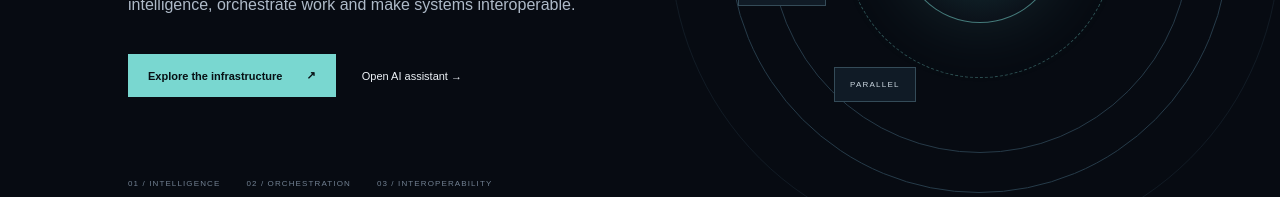
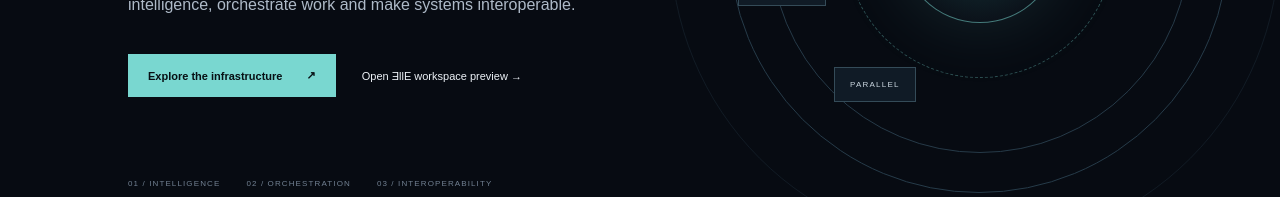
Before and after one commit to axali-sys/Unity-AI-Voice-Interface, a Next.js app: page / in a window 1280 px wide. Shown: the part 479-676 px from the top of the page. Built offline with nearby package versions, Linux system fonts and the light colour scheme.

Commit message:
copy: identify the elle workspace as a preview

```diff
--- a/app/page.js
+++ b/app/page.js
@@ -24,7 +24,7 @@ export default function Home() {
     <header className="ax-nav"><a className="ax-brand" href="#"><span className="ax-mark">A</span><span>AXALIAI<small>GENERAL AI INFRASTRUCTURE</small></span></a><nav>{pages.slice(0,5).map(([id,label])=><a key={id} href={`#${id}`}>{label}</a>)}</nav><a className="ax-nav-cta" href="#contact">Connect <span>↗</span></a></header>
     <section className="ax-hero">
       <div className="ax-orbit ax-orbit-one"></div><div className="ax-orbit ax-orbit-two"></div>
-      <div className="ax-hero-copy"><p className="ax-kicker"><i></i> THE INFRASTRUCTURE BEHIND CONNECTED AI</p><h1>Build beyond<br/><em>one intelligence.</em></h1><p className="ax-lead">Axaliai is an evolving AI infrastructure ecosystem designed to connect intelligence, orchestrate work and make systems interoperable.</p><div className="ax-actions"><a className="ax-button primary" href="#infrastructure">Explore the infrastructure <span>↗</span></a><a className="ax-text-link" href="/assistant">Open AI assistant →</a></div><div className="ax-proof"><span>01 / INTELLIGENCE</span><span>02 / ORCHESTRATION</span><span>03 / INTEROPERABILITY</span></div></div>
+      <div className="ax-hero-copy"><p className="ax-kicker"><i></i> THE INFRASTRUCTURE BEHIND CONNECTED AI</p><h1>Build beyond<br/><em>one intelligence.</em></h1><p className="ax-lead">Axaliai is an evolving AI infrastructure ecosystem designed to connect intelligence, orchestrate work and make systems interoperable.</p><div className="ax-actions"><a className="ax-button primary" href="#infrastructure">Explore the infrastructure <span>↗</span></a><a className="ax-text-link" href="/assistant">Open ƎllE workspace preview →</a></div><div className="ax-proof"><span>01 / INTELLIGENCE</span><span>02 / ORCHESTRATION</span><span>03 / INTEROPERABILITY</span></div></div>
       <div className="ax-hero-visual"><div className="ax-core"><div className="ax-core-inner">A<span>×</span></div><small>AXALIAI CORE</small></div><div className="ax-node node-a">AI CORE</div><div className="ax-node node-b">OMNI</div><div className="ax-node node-c">PARALLEL</div><div className="ax-node node-d">XPARALLEL</div><div className="ax-connection"></div></div>
       <div className="ax-scroll">SCROLL TO EXPLORE <span>↓</span></div>
     </section>
```
